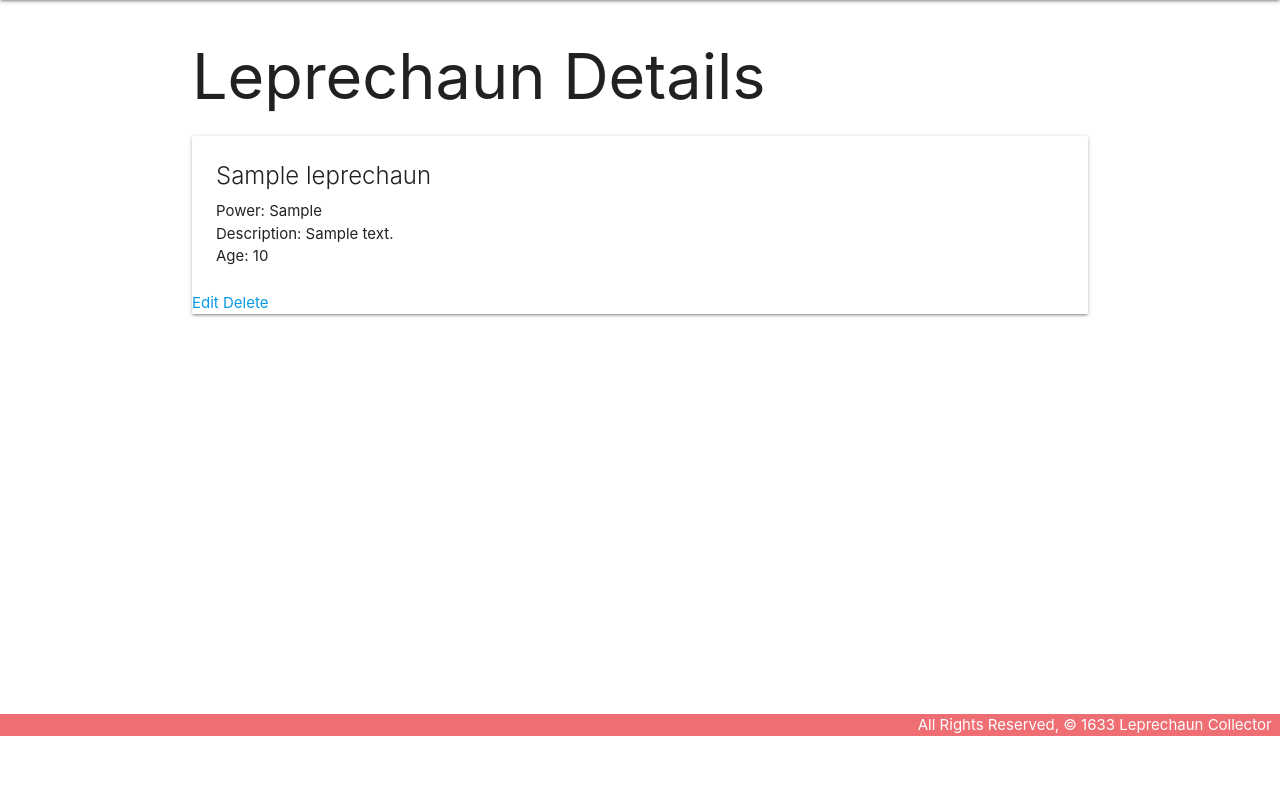
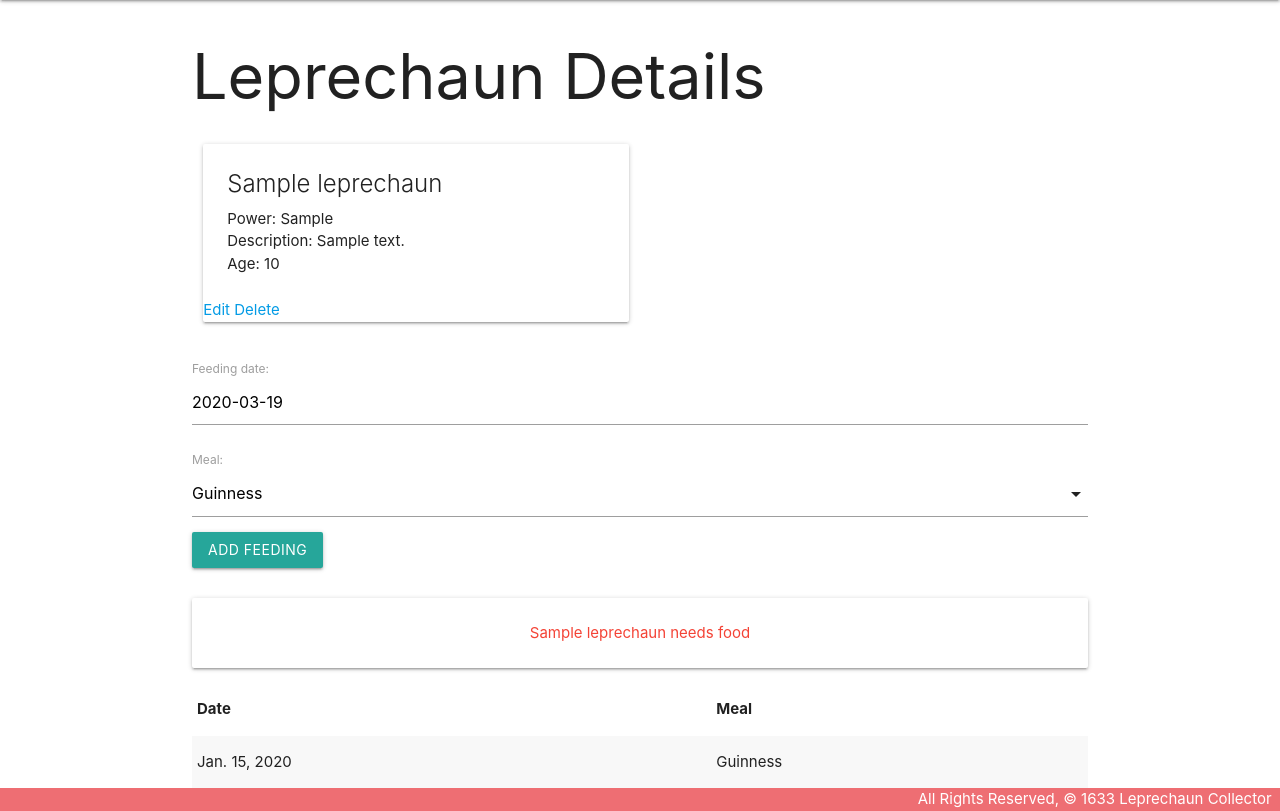
Before and after one commit to acmccracken/leprechaun-collector, a Django app: page /leprechauns/1/ in a window 1280 px wide. Shown: the part 64-875 px from the top of the page. Before the commit the page ends 800 px from the top, so only its background shows below. Run offline with Django 3.2, Linux system fonts and the light colour scheme; tables that the repository leaves empty hold one stand-in row (values such as "Sample post").

Commit message:
up to d2

```diff
--- a/main_app/admin.py
+++ b/main_app/admin.py
@@ -1,5 +1,6 @@
 from django.contrib import admin
-from .models import Leprechaun
+from .models import Leprechaun, Feeding
 # Register your models here.
 
 admin.site.register(Leprechaun)
+admin.site.register(Feeding)
--- /dev/null
+++ b/main_app/forms.py
@@ -0,0 +1,7 @@
+from django.forms import ModelForm
+from .models import Feeding
+
+class FeedingForm(ModelForm):
+  class Meta:
+    model = Feeding
+    fields = ['date', 'meal']
--- a/main_app/models.py
+++ b/main_app/models.py
@@ -1,5 +1,6 @@
 from django.db import models
 from django.urls import reverse
+from datetime import date
 
 
 # Create your models here.
@@ -17,18 +18,21 @@ class Leprechaun(models.Model):
     age = models.IntegerField()
     def __str__(self):
         return self.name
+    def fed_for_today(self):
+        return self.feeding_set.filter(date=date.today()).count() >= len(MEALS)
 
 class Feeding(models.Model):
-  date = models.DateField()
+  date = models.DateField('feeding date')
   meal = models.CharField(
     max_length=1,
     choices=MEALS,
     default=MEALS[0][0]
   )
   leprechaun = models.ForeignKey(Leprechaun, on_delete=models.CASCADE)
-
 def __str__(self):
     return f"{self.get_meal_display()} on {self.date}"
+class Meta:
+    ordering = ['-date']
 
     def get_absolute_url(self):
         return reverse('detail', kwargs={'leprechaun_id': self.id})
--- a/main_app/templates/base.html
+++ b/main_app/templates/base.html
@@ -9,6 +9,8 @@
   <title>Leprechaun Collector</title>
   <link rel="stylesheet" href="https://cdnjs.cloudflare.com/ajax/libs/materialize/1.0.0/css/materialize.min.css">
   <link rel="stylesheet" type="text/css" href="{% static 'css/style.css' %}">
+    <script src="https://cdnjs.cloudflare.com/ajax/libs/materialize/1.0.0/js/materialize.min.js"></script>
+
 </head>
 <body>
   <header class="navbar-fixed">
--- a/main_app/templates/leprechauns/detail.html
+++ b/main_app/templates/leprechauns/detail.html
@@ -3,6 +3,8 @@
 
 <h1>Leprechaun Details</h1>
 
+<div class="row">
+  <div class="col s6">
     <div class="card">
       <div class="card-content">
         <span class="card-title">{{ leprechaun.name }}</span>
@@ -13,5 +15,45 @@
       <a href="{% url 'leprechauns_update' leprechaun.id %}">Edit</a>
       <a href="{% url 'leprechauns_delete' leprechaun.id %}">Delete</a>
     </div>
+  </div>
+</div>
+  <div class="col s6">
+    <form action="{% url 'add_feeding' leprechaun.id %}" method="post">
+      {% csrf_token %}
+      {{ feeding_form.as_p }}
+      <input type="submit" class="btn" value="Add Feeding">
+    </form>
+    <br>
+    {% if leprechaun.fed_for_today %}
+      <div class="card-panel teal-text center-align">{{leprechaun.name}} has energy</div>
+    {% else %}
+      <div class="card-panel red-text center-align">{{leprechaun.name}} needs food</div>
+    {% endif %}
+    <table class="striped">
+      <thead>
+        <tr><th>Date</th><th>Meal</th></tr>
+      </thead>
+      <tbody>
+        {% for feeding in leprechaun.feeding_set.all %}
+          <tr>
+            <td>{{feeding.date}}</td>
+            <td>{{feeding.get_meal_display}}</td>
+          </tr>
+        {% endfor %}
+      </tbody>
+    </table>
+  </div>
+</div>
+<script>
+  var dateEl = document.getElementById('id_date');
+  M.Datepicker.init(dateEl, {
+    format: 'yyyy-mm-dd',
+    defaultDate: new Date(),
+    setDefaultDate: true,
+    autoClose: true
+  });
+  var selectEl = document.getElementById('id_meal');
+  M.FormSelect.init(selectEl);
+</script>
 
 {% endblock %}
--- a/main_app/urls.py
+++ b/main_app/urls.py
@@ -9,4 +9,5 @@ urlpatterns = [
     path('leprechauns/create/', views.LeprechaunCreate.as_view(), name='leprechauns_create'),
     path('leprechauns/<int:pk>/update/', views.LeprechaunUpdate.as_view(), name='leprechauns_update'),
     path('leprechauns/<int:pk>/delete/', views.LeprechaunDelete.as_view(), name='leprechauns_delete'),
+    path('leprechauns/<int:leprechaun_id>/add_feeding/', views.add_feeding, name='add_feeding'),
 ]
--- a/main_app/views.py
+++ b/main_app/views.py
@@ -1,6 +1,7 @@
-from django.shortcuts import render
+from django.shortcuts import render, redirect
 from django.views.generic.edit import CreateView, UpdateView, DeleteView
 from .models import Leprechaun
+from .forms import FeedingForm
 from django.http import HttpResponse
 
 # Define the home view
@@ -16,7 +17,17 @@ def leprechauns_index(request):
 
 def leprechauns_detail(request, leprechaun_id):
   leprechaun = Leprechaun.objects.get(id=leprechaun_id)
-  return render(request, 'leprechauns/detail.html', { 'leprechaun': leprechaun })
+  feeding_form = FeedingForm()
+  return render(request, 'leprechauns/detail.html', {
+    'leprechaun': leprechaun, 'feeding_form': feeding_form
+  })
+def add_feeding(request, leprechaun_id):
+  form = FeedingForm(request.POST)
+  if form.is_valid():
+    new_feeding = form.save(commit=False)
+    new_feeding.leprechaun_id = leprechaun_id
+    new_feeding.save()
+  return redirect('detail', leprechaun_id=leprechaun_id)
 
 class LeprechaunCreate(CreateView):
   model = Leprechaun
```
Lines whose indentation alone changed are shown as unchanged.
